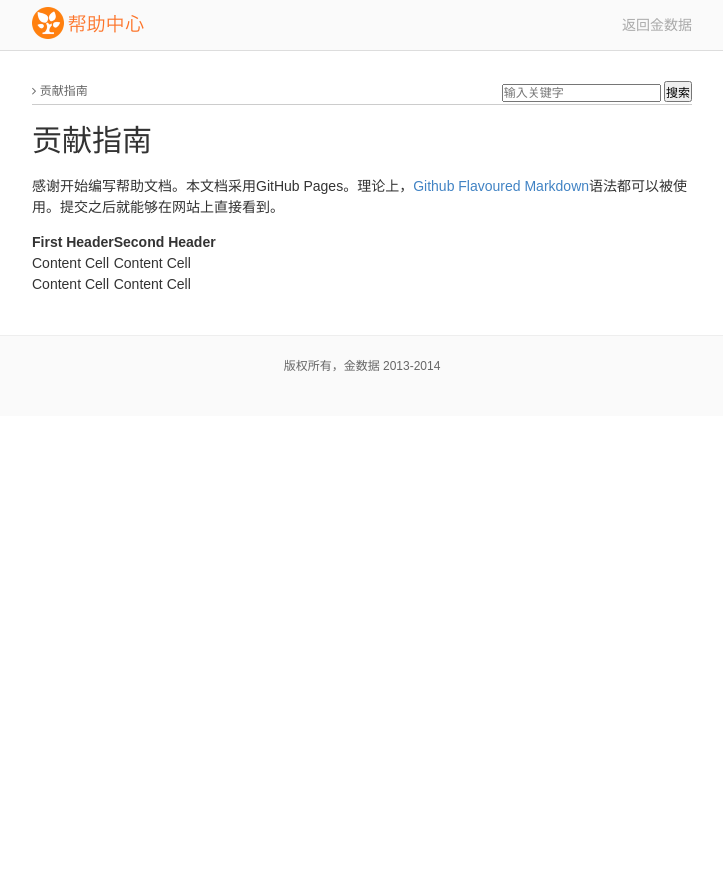
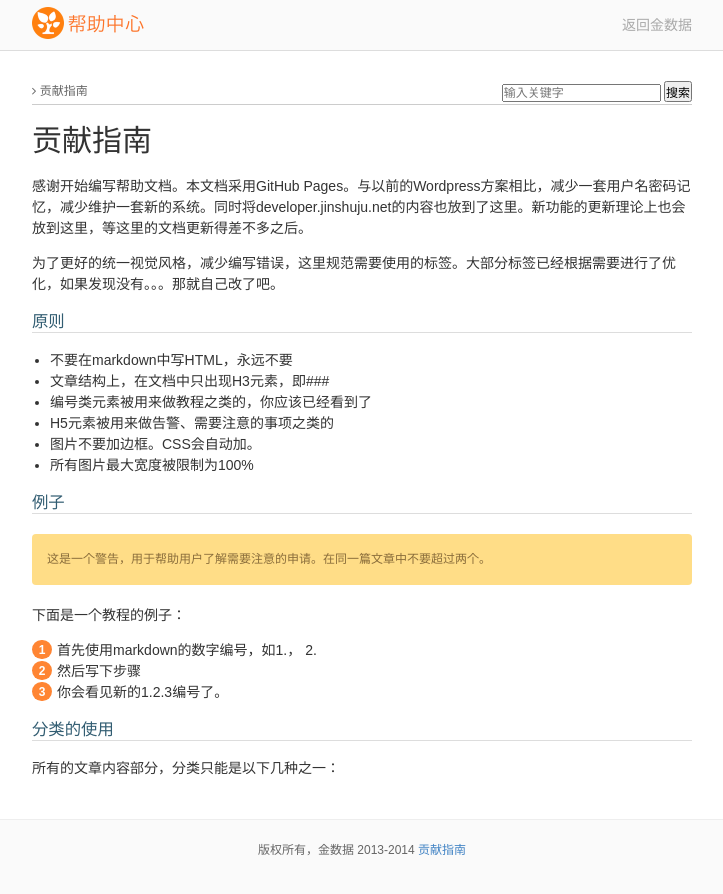
Before and after one commit to jinshuju/help.jinshuju.net, a Jekyll site: the page built from _posts/2014-1-1-contribution-guide.md, in a window 1280 px wide. Shown: the top 894 px of the page, without its empty margins (278-1001 px from the left). Built offline with Jekyll 4.4.1, drawn with Linux system fonts in a browser that asks for light colours; Markdown is read by kramdown in place of the engine named in the settings.

Commit message:
add contribution guide

```diff
--- a/_layouts/default.html
+++ b/_layouts/default.html
@@ -34,6 +34,7 @@
         <div class="footer">
           <div class="footer-content">
             版权所有，金数据 2013-2014
+            <a href="/articles/contribution-guide.html">贡献指南</a>
           </div>
         </div>
 
--- a/_posts/2014-1-1-contribution-guide.md
+++ b/_posts/2014-1-1-contribution-guide.md
@@ -5,9 +5,29 @@ date:   2014-1-1 10:06:17
 category: site
 ---
 
-感谢开始编写帮助文档。本文档采用GitHub Pages。理论上，[Github Flavoured Markdown]()语法都可以被使用。提交之后就能够在网站上直接看到。
+感谢开始编写帮助文档。本文档采用GitHub Pages。与以前的Wordpress方案相比，减少一套用户名密码记忆，减少维护一套新的系统。同时将developer.jinshuju.net的内容也放到了这里。新功能的更新理论上也会放到这里，等这里的文档更新得差不多之后。
 
-First Header  | Second Header
-------------- | -------------
-Content Cell  | Content Cell
-Content Cell  | Content Cell
+为了更好的统一视觉风格，减少编写错误，这里规范需要使用的标签。大部分标签已经根据需要进行了优化，如果发现没有。。。那就自己改了吧。
+
+### 原则
+
+* 不要在markdown中写HTML，永远不要
+* 文章结构上，在文档中只出现H3元素，即\###
+* 编号类元素被用来做教程之类的，你应该已经看到了
+* H5元素被用来做告警、需要注意的事项之类的
+* 图片不要加边框。CSS会自动加。
+* 所有图片最大宽度被限制为100%
+
+### 例子
+
+##### 这是一个警告，用于帮助用户了解需要注意的申请。在同一篇文章中不要超过两个。
+
+下面是一个教程的例子：
+
+1. 首先使用markdown的数字编号，如1.， 2.
+2. 然后写下步骤
+3. 你会看见新的1.2.3编号了。
+
+### 分类的使用
+
+所有的文章内容部分，分类只能是以下几种之一：
--- a/css/main.css
+++ b/css/main.css
@@ -220,6 +220,16 @@ a:hover   { color: #4183c4; }
   color: #325d72;
 }
 
+.article h5 {
+  background-color: #ffdd87;
+  border: #ffce54;
+  color: #8a6d3b;
+  font-size: 12px;
+  font-weight: normal;
+  padding: 15px;
+  border-radius: 4px;
+}
+
 .article img {
   max-width: 100%;
   border: 1px solid #ccc;
```
